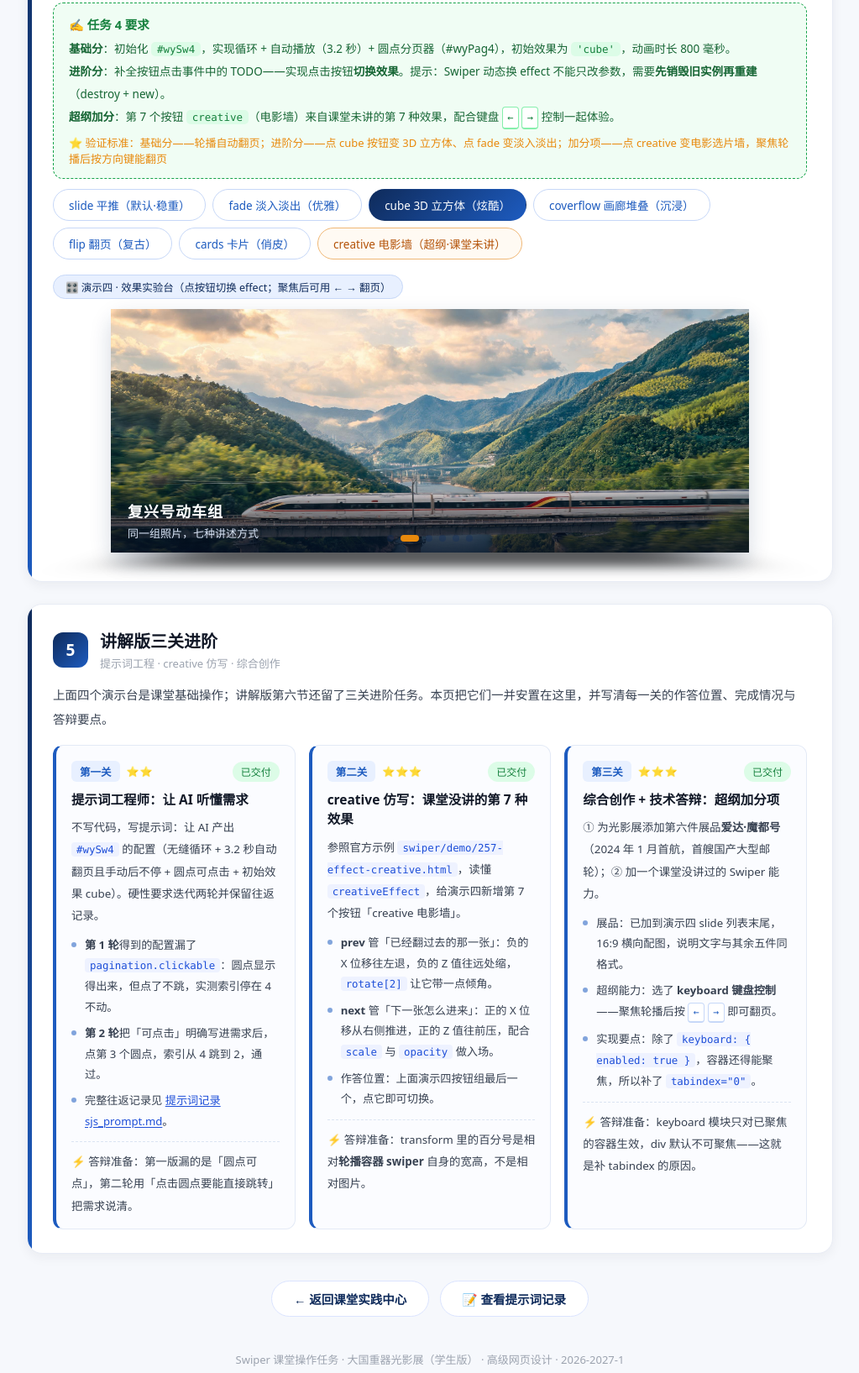
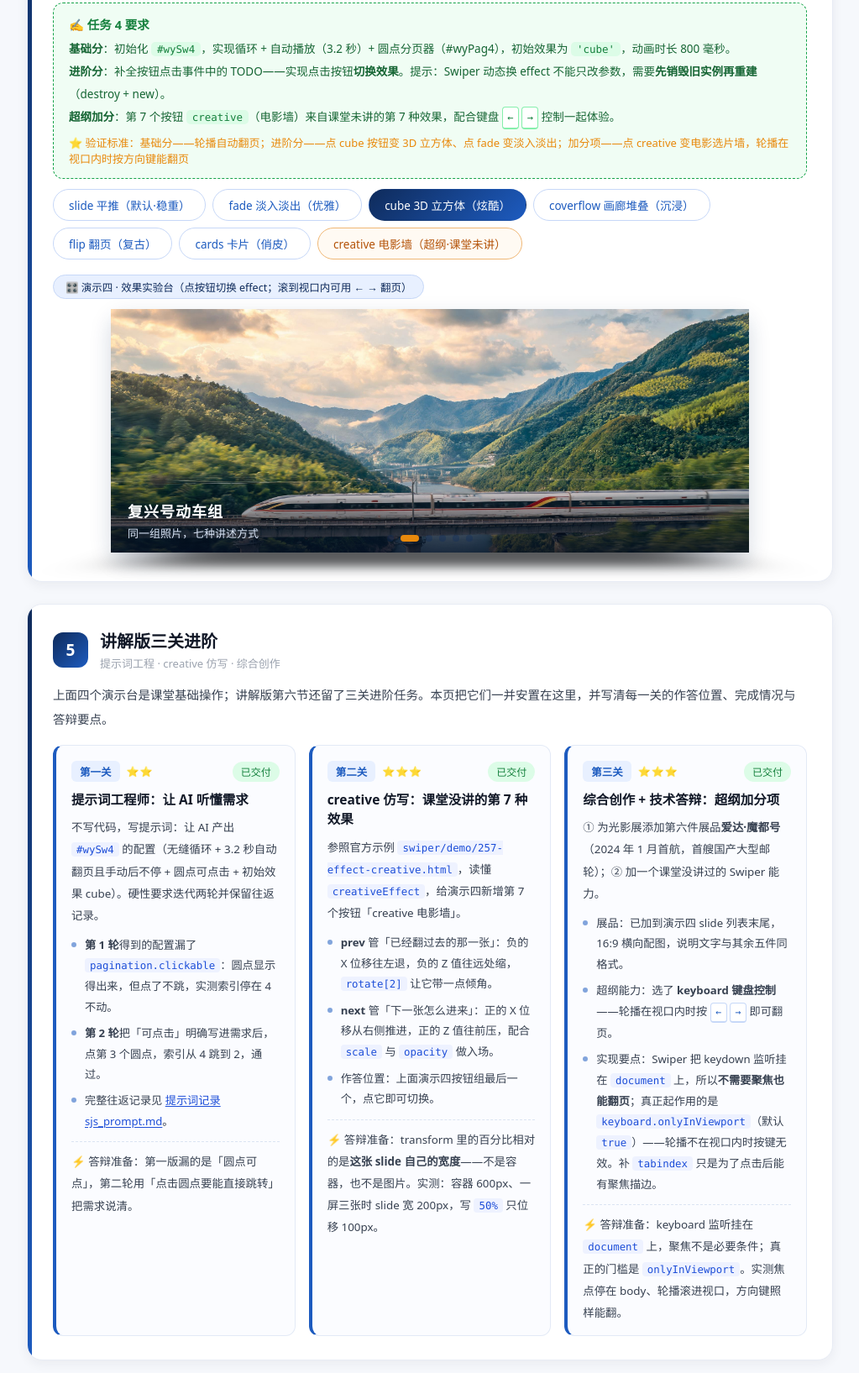
Before and after one commit to sjs729/shenjiashuo, a plain HTML site: page swiper-task.html in a window 1280 px wide. Shown: the part 2758-4393 px from the top of the page at 84% size, without its empty margins (128-1151 px from the left). Drawn offline with Linux system fonts and the light colour scheme.

Commit message:
勘误：修正 creativeEffect 百分比基准与 keyboard 聚焦前提的两处错误说法

```diff
--- a/swiper-task.html
+++ b/swiper-task.html
@@ -244,7 +244,7 @@
       <p><b>基础分</b>：初始化 <code>#wySw4</code>，实现循环 + 自动播放（3.2 秒）+ 圆点分页器（#wyPag4），初始效果为 <code>'cube'</code>，动画时长 800 毫秒。</p>
       <p><b>进阶分</b>：补全按钮点击事件中的 TODO——实现点击按钮<b>切换效果</b>。提示：Swiper 动态换 effect 不能只改参数，需要<b>先销毁旧实例再重建</b>（destroy + new）。</p>
       <p><b>超纲加分</b>：第 7 个按钮 <code>creative</code>（电影墙）来自课堂未讲的第 7 种效果，配合键盘 <kbd>←</kbd> <kbd>→</kbd> 控制一起体验。</p>
-      <span class="wy-star">⭐ 验证标准：基础分——轮播自动翻页；进阶分——点 cube 按钮变 3D 立方体、点 fade 变淡入淡出；加分项——点 creative 变电影选片墙，聚焦轮播后按方向键能翻页</span>
+      <span class="wy-star">⭐ 验证标准：基础分——轮播自动翻页；进阶分——点 cube 按钮变 3D 立方体、点 fade 变淡入淡出；加分项——点 creative 变电影选片墙，轮播在视口内时按方向键能翻页</span>
     </div>
     <div class="wy-fx">
       <button data-fx="slide">slide 平推（默认·稳重）</button>
@@ -256,7 +256,7 @@
       <button data-fx="creative">creative 电影墙（超纲·课堂未讲）</button>
     </div>
     <div class="wy-demo">
-      <span class="wy-demo-tag">🎛️ 演示四 · 效果实验台（点按钮切换 effect；聚焦后可用 ← → 翻页）</span>
+      <span class="wy-demo-tag">🎛️ 演示四 · 效果实验台（点按钮切换 effect；滚到视口内可用 ← → 翻页）</span>
       <div class="wy-swiper">
         <div class="swiper" id="wySw4">
           <div class="swiper-wrapper">
@@ -314,7 +314,7 @@
           <li><b>next</b> 管「下一张怎么进来」：正的 X 位移从右侧推进，正的 Z 值往前压，配合 <code>scale</code> 与 <code>opacity</code> 做入场。</li>
           <li>作答位置：上面演示四按钮组最后一个，点它即可切换。</li>
         </ul>
-        <p class="wy-gate-note">⚡ 答辩准备：transform 里的百分号是相对<b>轮播容器 swiper</b> 自身的宽高，不是相对图片。</p>
+        <p class="wy-gate-note">⚡ 答辩准备：transform 里的百分比相对的是<b>这张 slide 自己的宽度</b>——不是容器，也不是图片。实测：容器 600px、一屏三张时 slide 宽 200px，写 <code>50%</code> 只位移 100px。</p>
       </div>
 
       <!-- 第三关 -->
@@ -328,10 +328,10 @@
         <p>① 为光影展添加第六件展品<b>爱达·魔都号</b>（2024 年 1 月首航，首艘国产大型邮轮）；② 加一个课堂没讲过的 Swiper 能力。</p>
         <ul class="wy-gate-list">
           <li>展品：已加到演示四 slide 列表末尾，16:9 横向配图，说明文字与其余五件同格式。</li>
-          <li>超纲能力：选了 <b>keyboard 键盘控制</b>——聚焦轮播后按 <kbd>←</kbd> <kbd>→</kbd> 即可翻页。</li>
-          <li>实现要点：除了 <code>keyboard: { enabled: true }</code>，容器还得能聚焦，所以补了 <code>tabindex="0"</code>。</li>
+          <li>超纲能力：选了 <b>keyboard 键盘控制</b>——轮播在视口内时按 <kbd>←</kbd> <kbd>→</kbd> 即可翻页。</li>
+          <li>实现要点：Swiper 把 keydown 监听挂在 <code>document</code> 上，所以<b>不需要聚焦也能翻页</b>；真正起作用的是 <code>keyboard.onlyInViewport</code>（默认 <code>true</code>）——轮播不在视口内时按键无效。补 <code>tabindex</code> 只是为了点击后能有聚焦描边。</li>
         </ul>
-        <p class="wy-gate-note">⚡ 答辩准备：keyboard 模块只对已聚焦的容器生效，div 默认不可聚焦——这就是补 tabindex 的原因。</p>
+        <p class="wy-gate-note">⚡ 答辩准备：keyboard 监听挂在 <code>document</code> 上，聚焦不是必要条件；真正的门槛是 <code>onlyInViewport</code>。实测焦点停在 body、轮播滚进视口，方向键照样能翻。</p>
       </div>
 
     </div>
@@ -409,7 +409,7 @@
         el: '#wyPag4',
         clickable: true
       },
-      // 超纲能力：键盘方向键翻页。容器需要 tabindex 才能聚焦，
+      // 超纲能力：键盘方向键翻页。监听挂在 document 上，容器是否聚焦不影响，
       // 由下面的 sjs_watchKeyboard 兜底补上，避免用户找不到焦点。
       keyboard: {
         enabled: true
@@ -459,8 +459,8 @@
 
   /**
    * 让轮播容器可以获得键盘焦点
-   * 功能：Swiper 的 keyboard 模块只监听已聚焦的容器，而 div 默认不可聚焦，
-   *      所以给容器补 tabindex，并加一条聚焦提示，告诉使用者"按方向键"。
+   * 功能：Swiper 的 keyboard 监听挂在 document 上，聚焦与否都能翻页；
+   *      这里补 tabindex 只是为了让点击后能聚焦、亮出"可按方向键"的描边提示。
    * @param {HTMLElement} sjs_el 轮播容器
    * @returns {void}
    */
```
Also changed, not shown: sjs_prompt.md (+13 -0 lines).
